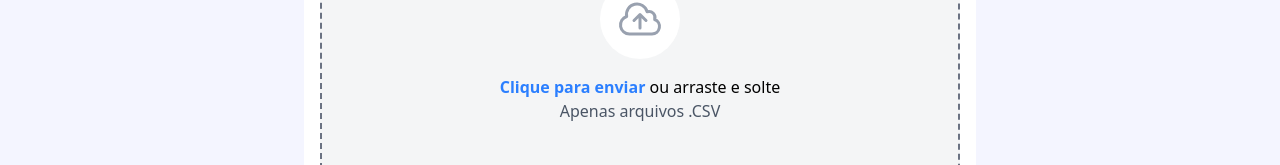
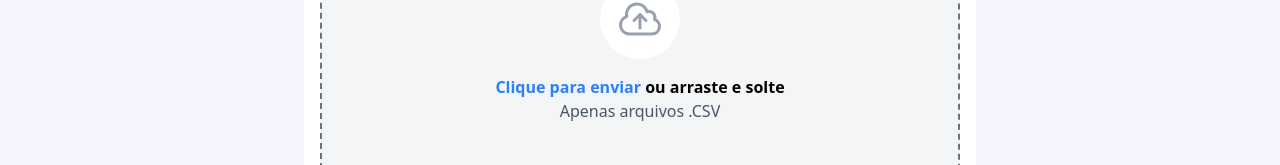
Before and after one commit to lucasns06/churninsight-frontend, a React (Vite) app: page /previsao-lote in a window 1280 px wide. Shown: the part 460-625 px from the top of the page. Built offline with nearby package versions, Linux system fonts and the light colour scheme; no server answers.

Commit message:
fix: font bold no lugar errado

```diff
--- a/src/pages/PrevisaoLote.tsx
+++ b/src/pages/PrevisaoLote.tsx
@@ -173,8 +173,8 @@ const PrevisaoLote = () => {
                                 ) : (
                                     <div>
                                         <CloudArrowUpIcon className="w-full max-w-20 m-auto bg-white p-4 mb-4 rounded-full text-gray-400 group-hover:scale-105 transition" />
-                                        <p>
-                                            <span className="text-blue-500 font-bold">Clique para enviar</span> ou arraste e solte
+                                        <p className="font-bold">
+                                            <span className="text-blue-500">Clique para enviar</span> ou arraste e solte
                                         </p>
                                         <p className="text-gray-600">
                                             Apenas arquivos .CSV
```
